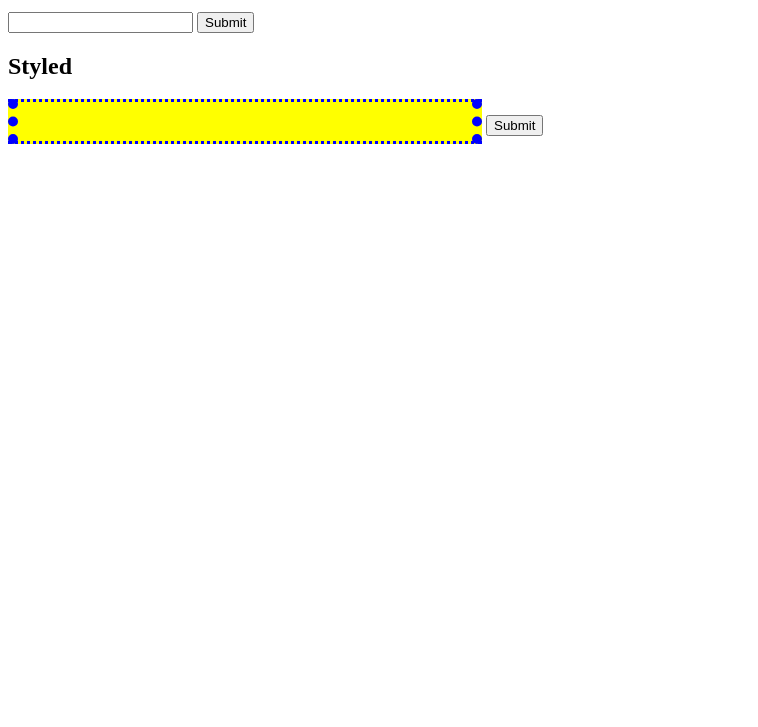
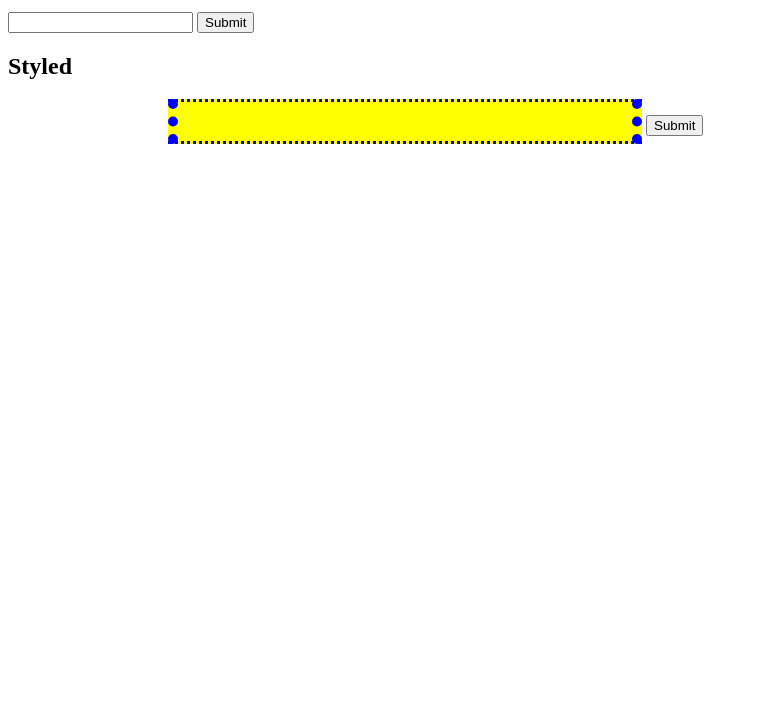
Before and after one commit to Zemke/tagbox, a website: page index.html in a window 1280 px wide. Shown: the part 73-800 px from the top of the page, without its empty margins (0-758 px from the left). Drawn offline with Linux system fonts and the light colour scheme.

Commit message:
marginLeft for the funz

```diff
--- a/index.html
+++ b/index.html
@@ -3,6 +3,9 @@
 <head>
 <script src="js.js"></script>
 <style>
+  .styled {
+    margin-left: 10rem;
+  }
   .styled zemke-tagbox::part(tag) {
     background-color: rgb(0, 255, 0, .3);
   }
```
